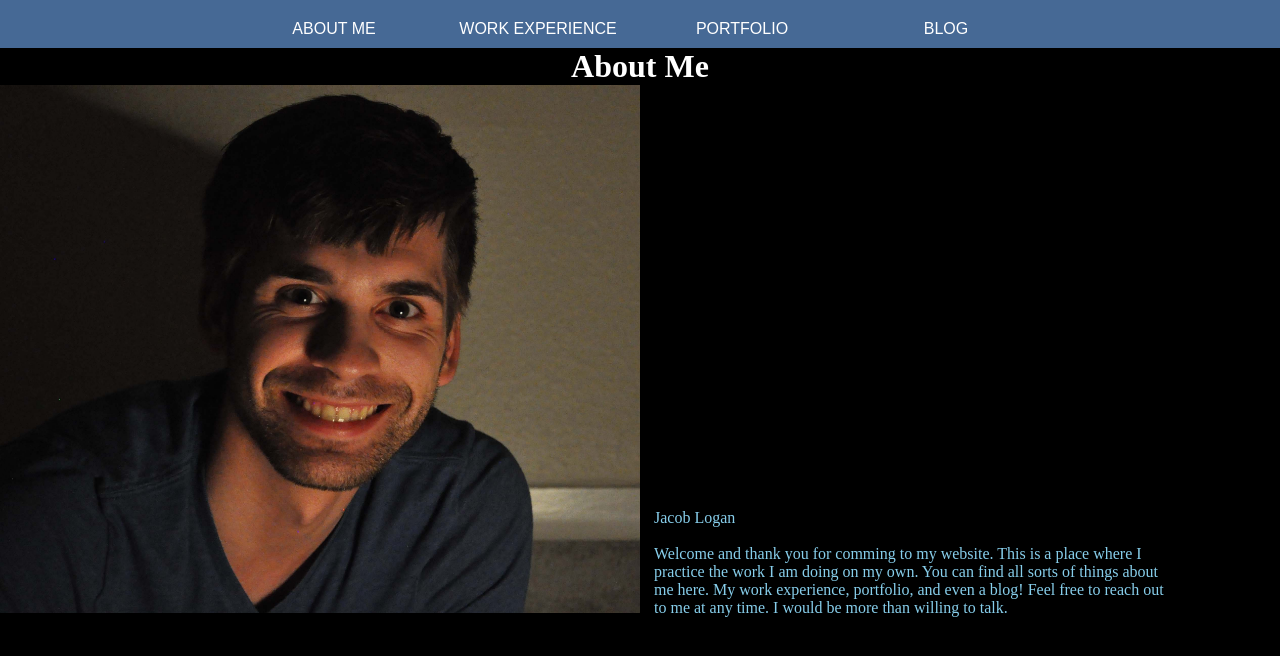
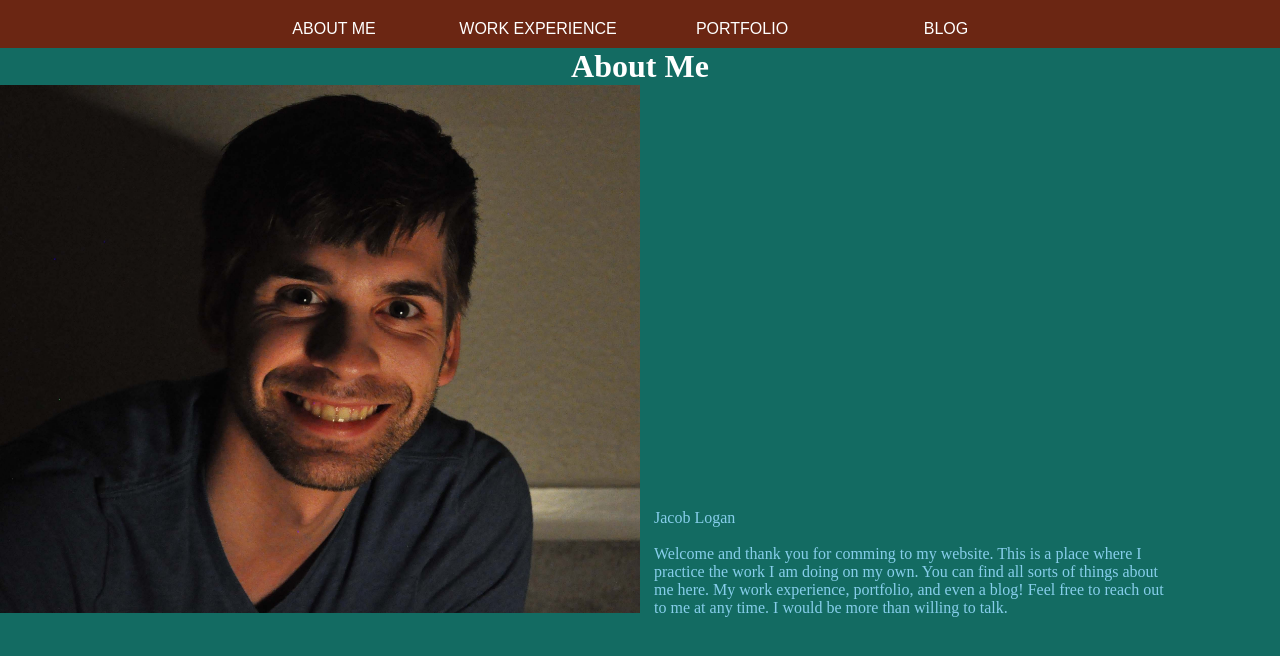
Before and after one commit to Jacobawitz/forgotten-dreams, a plain HTML site: page resume/index.html in a window 1280 px wide. Drawn offline with Linux system fonts and the light colour scheme.

Commit message:
Update Main.css

```diff
--- a/resume/Main.css
+++ b/resume/Main.css
@@ -3,7 +3,7 @@
     padding: 0px;
 }
 body{
-    background-color: black;
+    background-color: #136b62;
     Margin: 0 auto;
 }
 #about-me{
@@ -25,10 +25,11 @@ p.intro{
     width: 40%;
     Margin: 50px 0px 5px 10px;
     height: inherit;
+    text-align: justified;
 
 }
 nav{
-    background-color: #466995;
+    background-color: #6b2613;
     width: 100%;
     text-align: center;
     height: auto;
```
